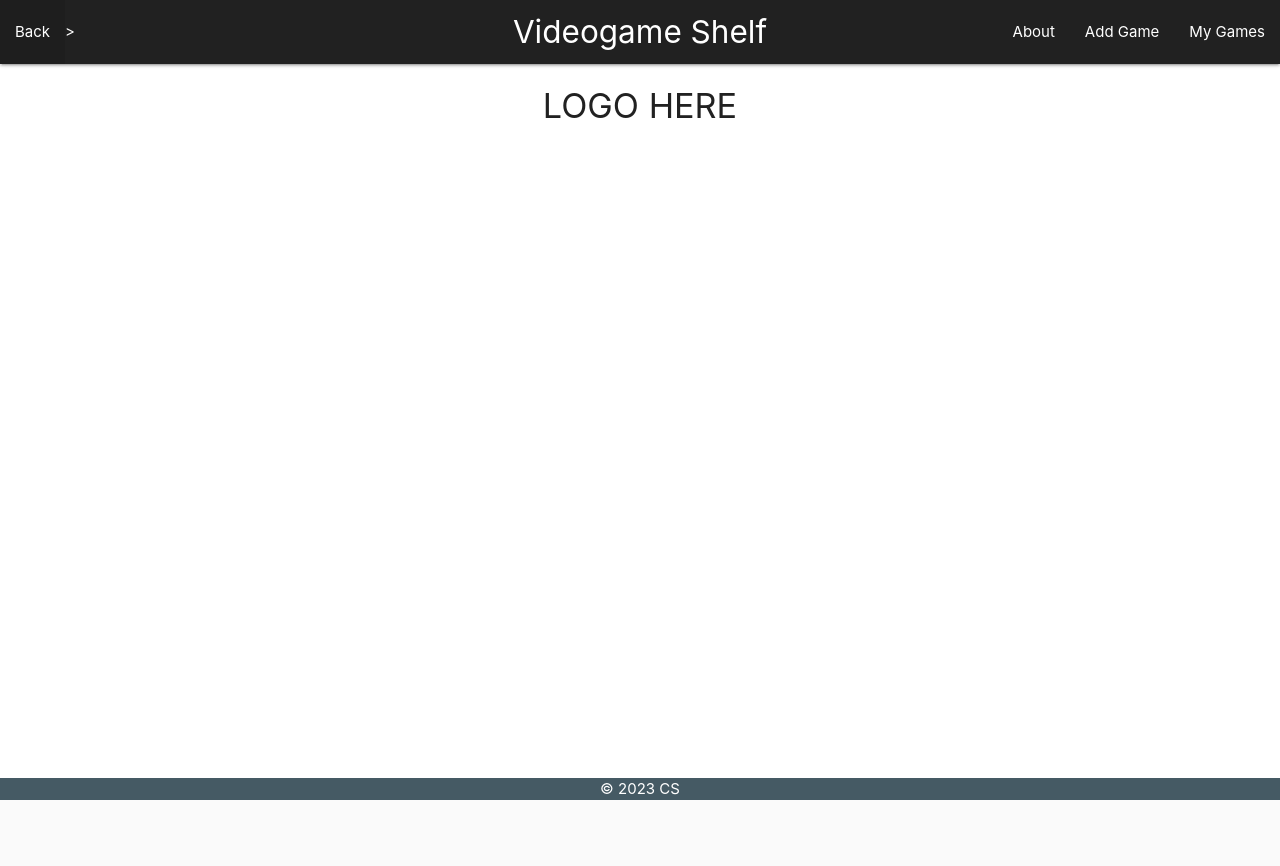
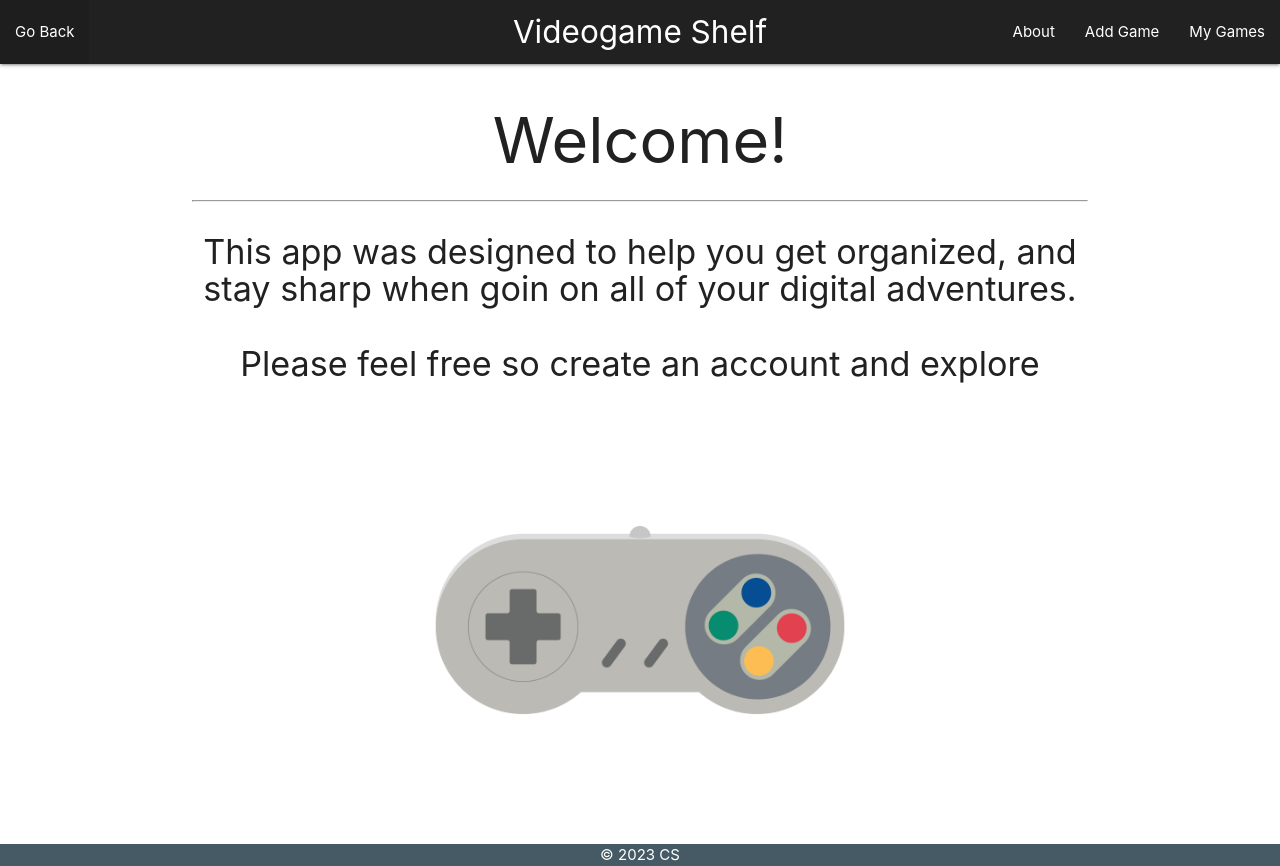
Before and after one commit to CoreySumma/videogamecollector, a Django app: page / in a window 1280 px wide. Before the commit the page ends 800 px from the top, so only its background shows below. Run offline with Django 4.2, Linux system fonts and the light colour scheme.

Commit message:
CSS tweaks

```diff
--- a/main_app/static/css/style.css
+++ b/main_app/static/css/style.css
@@ -16,3 +16,15 @@ footer.page-footer {
   padding-top: 0;
   text-align: right;
 }
+
+.center {
+  display: flex;
+  flex-direction: column;
+  align-items: center;
+  justify-content: center;
+}
+
+.home_image {
+  width: 50%;
+  height: auto;
+}
--- a/main_app/templates/about.html
+++ b/main_app/templates/about.html
@@ -3,7 +3,9 @@
 
 <h1>How do I use this?</h1>
 <hr>
-<h4>A clear showcase of your nerdyness is provided so you can keep track of your current videogame collection and
-  organize each of them by what you are currently playing, and what you are not.</h4>
+<h4>Showcase your videgame collection and keep track of the progress of each game so you can jump back into the grind at any point in time without skipping a beat!</h4>
+<div class="center">
+  <h4>Create an account to get started.</h4>
+</div>
 
 {% endblock %}
--- a/main_app/templates/base.html
+++ b/main_app/templates/base.html
@@ -25,8 +25,8 @@
           <li><a href="{% url 'index' %}">My Games</a></li>
         </ul>
         <ul class="left">
-          <a href="javascript:history.back()">Back</a>
-        </ul>>
+          <a href="javascript:history.back()">Go Back</a>
+        </ul>
       </div>
     </nav>
   </header>
--- a/main_app/templates/home.html
+++ b/main_app/templates/home.html
@@ -1,6 +1,12 @@
 {% extends 'base.html' %}
 {% block content %}
 
-<h4 class="center">LOGO HERE</h4>
+<h1 class="center">Welcome!</h1>
+<hr>
+<div class="center">
+<h4>This app was designed to help you get organized, and stay sharp when goin on all of your digital adventures.</h4>
+<h4>Please feel free so create an account and explore</h4>
+<img src="../static/images/controller.png" alt="" class="home_image">
+</div>
 
 {% endblock %}
--- a/main_app/templates/main_app/game_form.html
+++ b/main_app/templates/main_app/game_form.html
@@ -5,7 +5,7 @@
 {% if object %}
   <h1>Did you get further in <span class="">{{object.title}}</span>?</h1>
 {% else %}
-  <h1>Add A game</h1>
+  <h1>Let's go on an adventure</h1>
 {% endif %}
 <form action="" method="POST">
   {% csrf_token %}
--- a/main_app/views.py
+++ b/main_app/views.py
@@ -25,9 +25,9 @@ def games_detail(request, game_id):
 
 class GameCreate(CreateView):
   model = Game
-  fields = '__all__'
+  fields = ['title', 'description', 'progress', 'platform']
   success_url = '/games'
-  # ALTERNATIVE ---> fields = ['title', ect ect]
+  # ALTERNATIVE ---> fields = '__all__'
 
 class GameUpdate(UpdateView):
   model = Game
```
Also changed, not shown: main_app/templates/games/index.html (+13 -4 lines).
